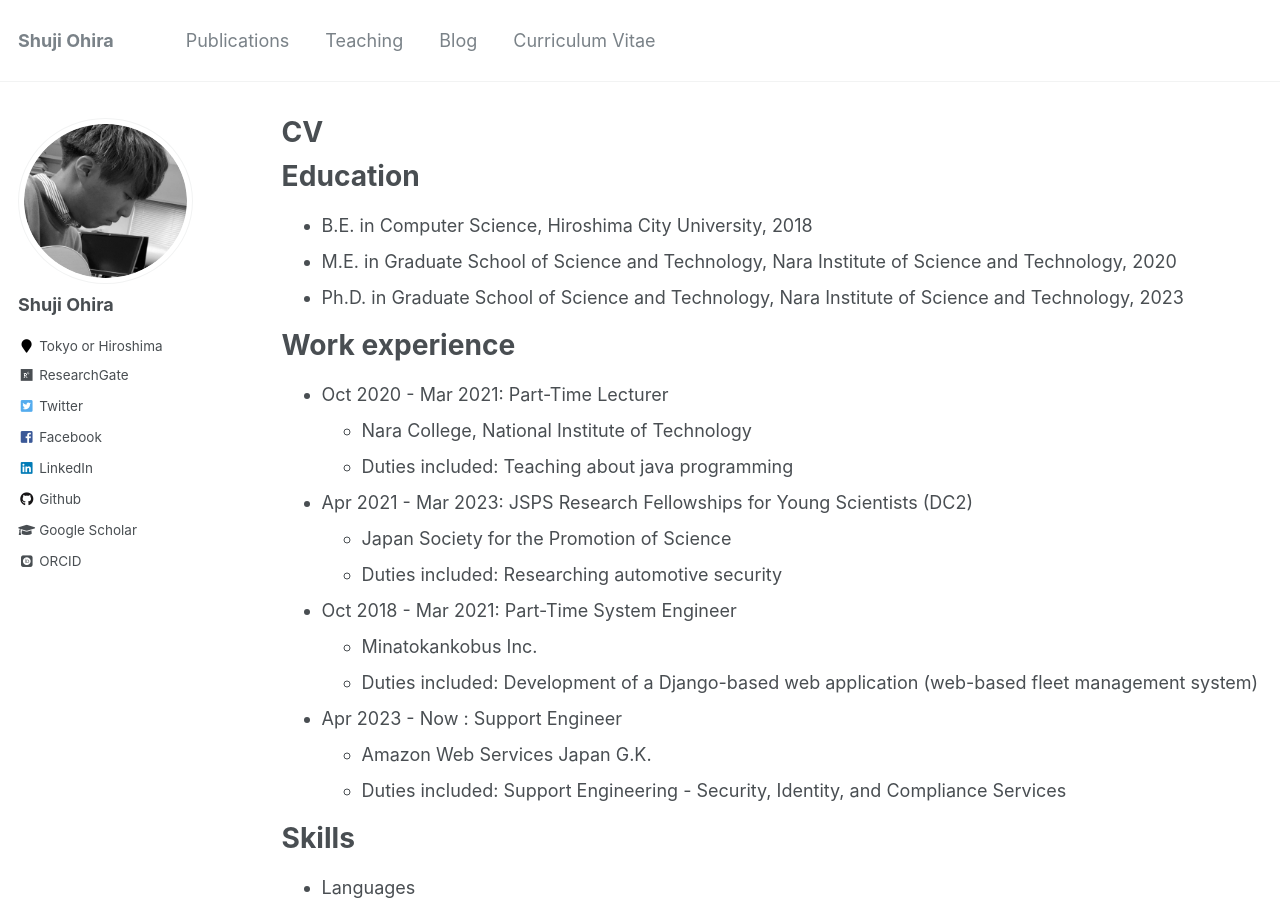
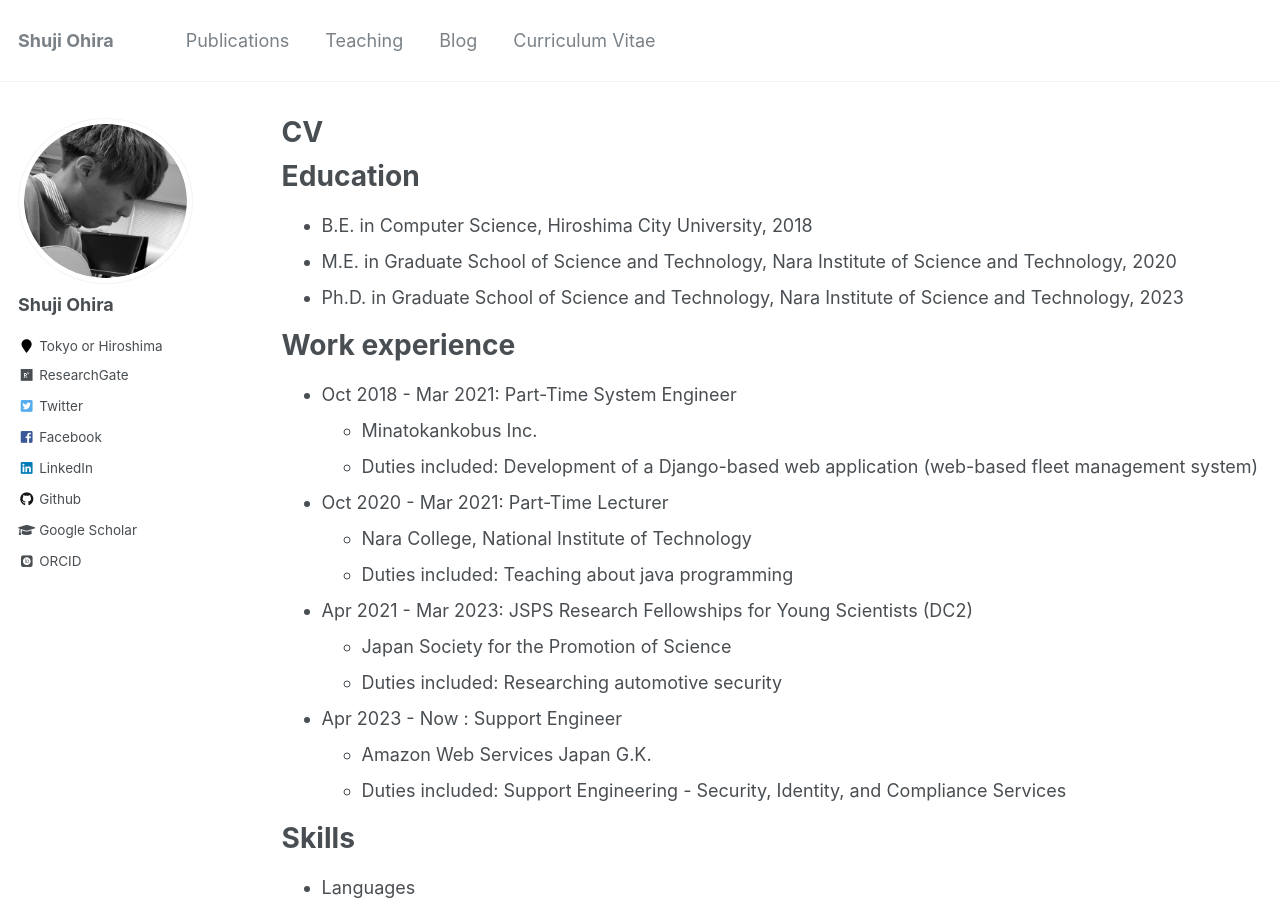
Before and after one commit to shuji-oh/shuji-oh.github.io, a Jekyll site: the page built from _pages/cv.md, in a window 1280 px wide and 900 px high. Built offline with Jekyll 4.4.1, drawn with Linux system fonts in a browser that asks for light colours; some web fonts are replaced; part of the change alters nothing that is shown.

Commit message:
Update cv.md

```diff
--- a/_pages/cv.md
+++ b/_pages/cv.md
@@ -17,6 +17,10 @@ Education
 
 Work experience
 ======
+* Oct 2018 - Mar 2021: Part-Time System Engineer
+  * Minatokankobus Inc.
+  * Duties included: Development of a Django-based web application (web-based fleet management system)
+
 * Oct 2020 - Mar 2021: Part-Time Lecturer
   * Nara College, National Institute of Technology
   * Duties included: Teaching about java programming
@@ -24,10 +28,6 @@ Work experience
 * Apr 2021 - Mar 2023: JSPS Research Fellowships for Young Scientists (DC2)
   * Japan Society for the Promotion of Science
   * Duties included: Researching automotive security
-
-* Oct 2018 - Mar 2021: Part-Time System Engineer
-  * Minatokankobus Inc.
-  * Duties included: Development of a Django-based web application (web-based fleet management system)
 
 * Apr 2023 - Now : Support Engineer
   * Amazon Web Services Japan G.K.
```
